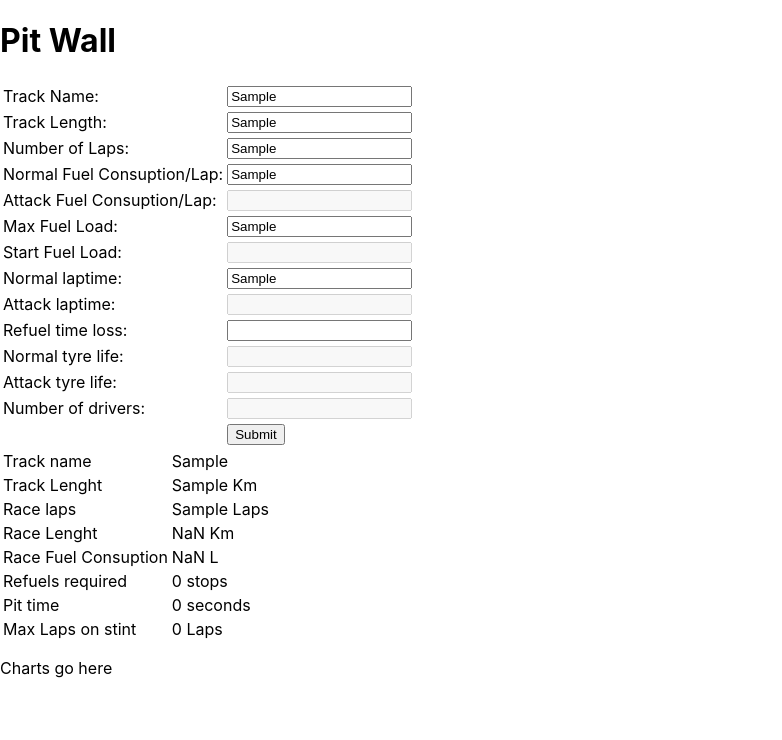
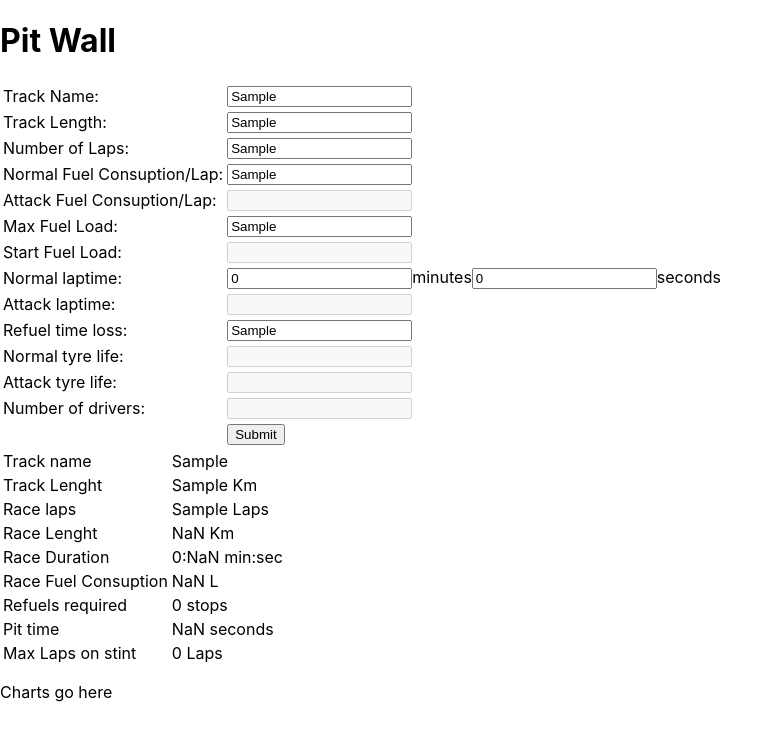
Before and after one commit to otsku/pit-wall, a React (Create React App) app: page / in a window 1280 px wide. Both pictures are taken after typing "Sample", "Sample", "Sample", "Sample", "Sample", "Sample" into the empty fields and a click on the input "Submit". Shown: the top 740 px of the page, without its empty margins (0-782 px from the left). Built offline with nearby package versions, Linux system fonts and the light colour scheme.

Commit message:
Reworked how laptime was handled

```diff
--- a/src/components/form/form.js
+++ b/src/components/form/form.js
@@ -1,4 +1,9 @@
 import React, { useEffect, useState } from "react";
+import {
+  handleLapTime,
+  lapTimeToSeconds,
+  lapTimeFromSeconds,
+} from "../functions.js";
 
 const Form = ({ setFormData }) => {
   const [trackName, setTrackName] = useState("");
@@ -9,6 +14,8 @@ const Form = ({ setFormData }) => {
   const [fuelLoadMax, setFuelLoadMax] = useState("");
   const [fuelStart, setFuelStart] = useState("");
   const [normalLapTime, setNormalLapTime] = useState("");
+  const [normalMinutes, setNormalMinutes] = useState(0);
+  const [normalSeconds, setNormalSeconds] = useState(0);
   const [attackLapTime, setAttackLapTime] = useState("");
   const [normalTyreLife, setNormalTyreLife] = useState("");
   const [attackTyreLife, setAttackTyreLife] = useState("");
@@ -33,6 +40,13 @@ const Form = ({ setFormData }) => {
     };
     setFormData(newVal);
   };
+
+  useEffect(() => {
+    let array = handleLapTime(normalMinutes, normalSeconds);
+    setNormalMinutes(array[0]);
+    setNormalSeconds(array[1]);
+    setNormalLapTime(array);
+  }, [normalMinutes, normalSeconds]);
 
   return (
     <form onSubmit={handleSubmit}>
@@ -113,10 +127,17 @@ const Form = ({ setFormData }) => {
           <td>Normal laptime:</td>
           <td>
             <input
-              type="text"
-              value={normalLapTime}
-              onChange={(e) => setNormalLapTime(e.target.value)}
+              type="number"
+              value={normalMinutes}
+              onChange={(e) => setNormalMinutes(e.target.value)}
             />
+            minutes
+            <input
+              type="number"
+              value={normalSeconds}
+              onChange={(e) => setNormalSeconds(e.target.value)}
+            />
+            seconds
           </td>
         </tr>
         <tr>
--- a/src/components/functions.js
+++ b/src/components/functions.js
@@ -1,5 +1,11 @@
 export const getRaceLength = (formData) => {
   return formData.trackLength * formData.laps;
+};
+
+export const getRaceDuration = (formData) => {
+  return lapTimeFromSeconds(
+    lapTimeToSeconds(formData.normalLapTime) * formData.laps
+  );
 };
 
 export const getFuelConsumption = (formData) => {
@@ -17,3 +23,33 @@ export const getPitTime = (formData) => {
 export const getMaxStint = (formData) => {
   return (formData.fuelLoadMax / formData.normalFuelLap) | 0;
 };
+
+export const handleLapTime = (minutes, seconds) => {
+  const max = 59;
+  const min = 0;
+  if (seconds > max) {
+    seconds = 0;
+    minutes = minutes + 1;
+  }
+  if (seconds < min) {
+    seconds = 59;
+    minutes = minutes - 1;
+  }
+  if (minutes > max) {
+    minutes = 0;
+  }
+  if (minutes < min) {
+    minutes = 59;
+  }
+  return [minutes, seconds];
+};
+
+export const lapTimeToSeconds = (time) => {
+  return parseInt(time[0]) * 60 + parseInt(time[1]);
+};
+
+export const lapTimeFromSeconds = (time) => {
+  let minutes = (parseInt(time) / 60) | 0;
+  let seconds = parseInt(time) - minutes * 60;
+  return [minutes, seconds];
+};
--- a/src/components/visualisation/table.js
+++ b/src/components/visualisation/table.js
@@ -5,6 +5,7 @@ import {
   getRefuels,
   getPitTime,
   getMaxStint,
+  getRaceDuration,
 } from "../functions.js";
 
 const Table = ({ formData }) => {
@@ -30,6 +31,12 @@ const Table = ({ formData }) => {
         <td>{getRaceLength(formData)} Km</td>
       </tr>
       <tr>
+        <td>Race Duration</td>
+        <td>
+          {getRaceDuration(formData)[0]}:{getRaceDuration(formData)[1]} min:sec
+        </td>
+      </tr>
+      <tr>
         <td>Race Fuel Consuption</td>
         <td>{getFuelConsumption(formData)} L</td>
       </tr>
```
